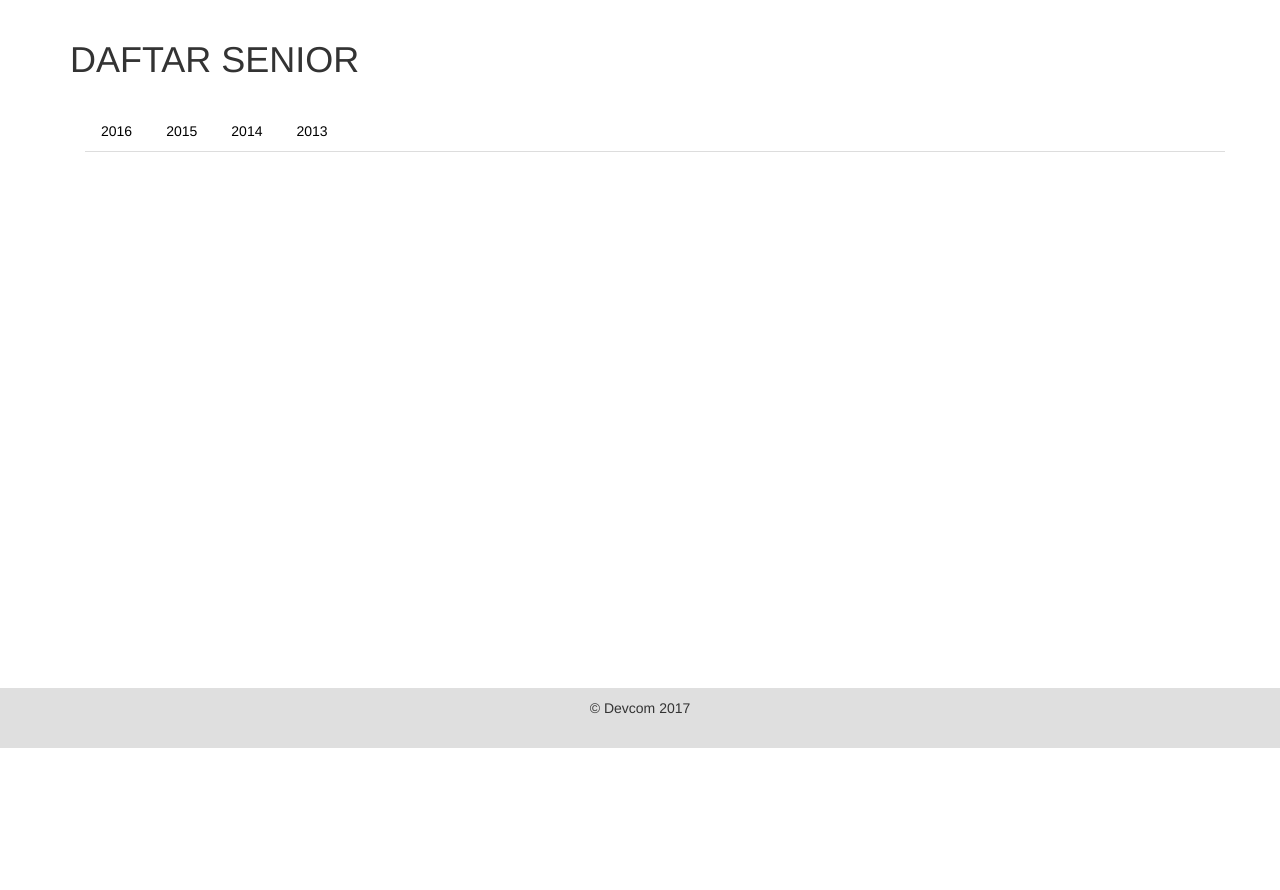
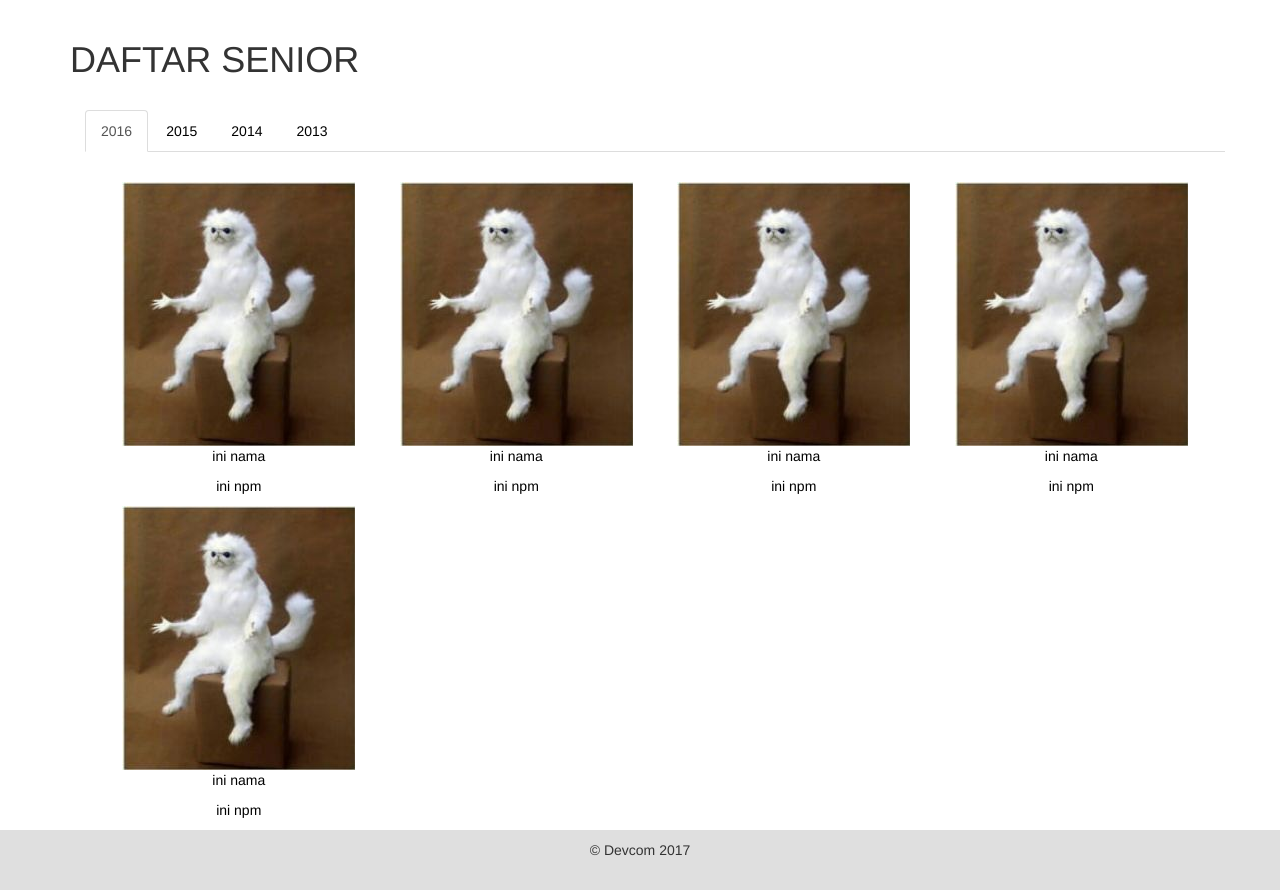
Before and after one commit to Ponita48/PerkenalanCBS, a CodeIgniter app: a page that uses application/views/kating.php in a window 1280 px wide. Shown: the part 52-942 px from the top of the page. Before the commit the page ends 800 px from the top, so only its background shows below. Run offline with CodeIgniter, Linux system fonts and the light colour scheme.

Commit message:
edit list kating dikit

```diff
--- a/application/views/kating.php
+++ b/application/views/kating.php
@@ -8,7 +8,7 @@
 
   		<!-- Nav tabs -->
 		<ul class="nav nav-tabs" role="tablist">
-			<li role="presentation"><a href="#1" aria-controls="1" role="tab" data-toggle="tab">2016</a></li>
+			<li role="presentation" class="active"><a href="#1" aria-controls="1" role="tab" data-toggle="tab">2016</a></li>
 			<li role="presentation"><a href="#2" aria-controls="2" role="tab" data-toggle="tab">2015</a></li>
 			<li role="presentation"><a href="#3" aria-controls="3" role="tab" data-toggle="tab">2014</a></li>
 			<li role="presentation"><a href="#4" aria-controls="4" role="tab" data-toggle="tab">2013</a></li>
@@ -16,7 +16,7 @@
 
 		<!-- Tab panes -->
 		<div class="tab-content">
-			<div role="tabpanel" class="tab-pane container-fluid" id="1">
+			<div role="tabpanel" class="tab-pane container-fluid active" id="1">
 				<center>
 					<a href="#">
 						<div class="col-md-3">
```
